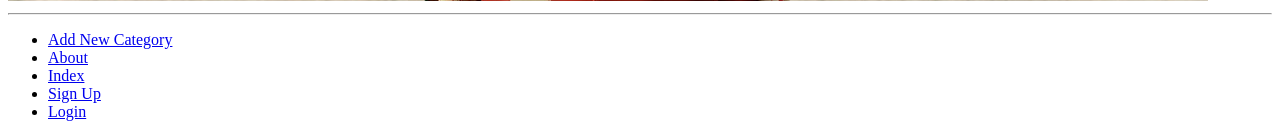
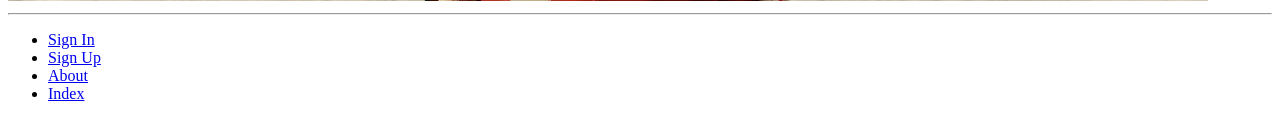
Before and after one commit to SarthakKapoor93/rango, a Django app: page /rango/about in a window 1280 px wide. Shown: the part 2459-2596 px from the top of the page. After the commit the page ends 2560 px from the top, so only its background shows below. Run offline with Django 3.2, Linux system fonts and the light colour scheme; data comes from the database, SQL or seed files in the repository.

Commit message:
updated base html for user authentication

```diff
--- a/templates/rango/base.html
+++ b/templates/rango/base.html
@@ -22,11 +22,16 @@
     <hr>
     <div>
       <ul>
-        <li><a href="{% url 'add_category' %}">Add New Category</a></li>
-        <li><a href="{% url 'about' %}">About</a></li>
-        <li><a href="{% url 'index' %}">Index</a></li>
-        <li><a href="{% url 'register' %}">Sign Up</a></li>
-        <li><a href="{% url 'login' %}">Login</a></li>
+        {% if user.is_authenticated %}
+          <li><a href="{% url 'add_category' %}">Add a New Category</a></li>
+          <li><a href="{% url 'restricted' %}">Restricted Page</a></li>
+          <li><a href="{% url 'logout' %}">Logout</a></li>
+        {% else %}
+          <li><a href="{% url 'login' %}">Sign In</a></li>
+          <li><a href="{% url 'register' %}">Sign Up</a></li>
+        {% endif %}
+          <li><a href="{% url 'about' %}">About</a></li>
+          <li><a href="{% url 'index' %}">Index</a></li>
       </ul>
     </div>
   </body>
```
